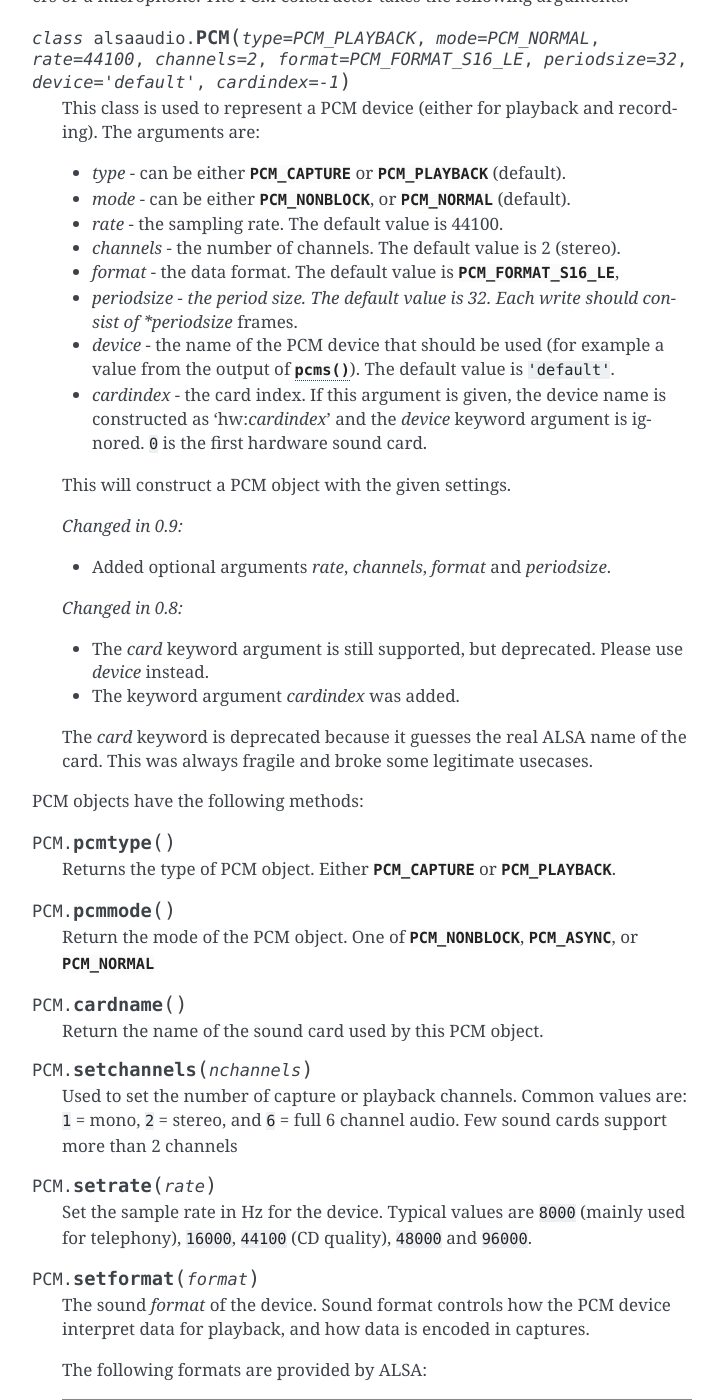
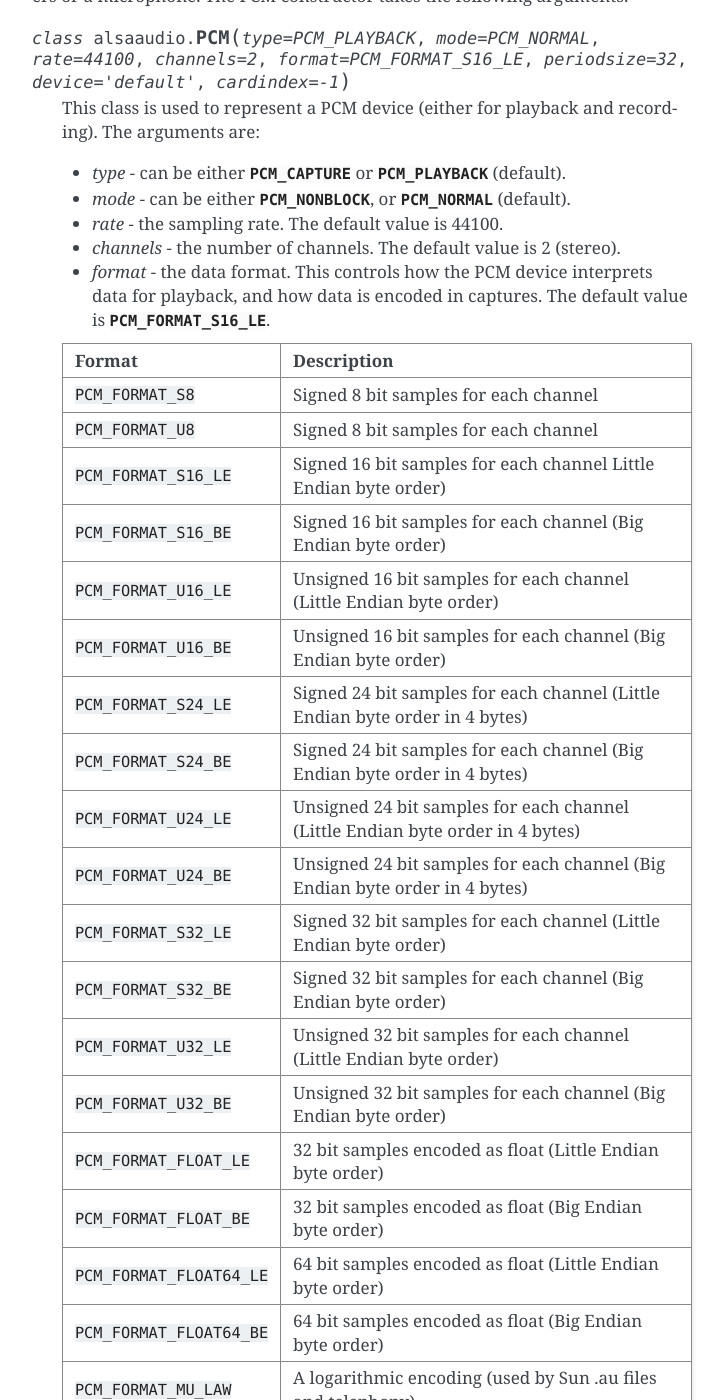
Before and after one commit to larsimmisch/pyalsaaudio, a Sphinx documentation site: the page built from doc/libalsaaudio.rst, in a window 1280 px wide and 1400 px high, scrolled down 1536 px. Shown: the whole window, without its empty margins (388-1112 px from the left). Built offline with Sphinx 7.4.7, drawn with Linux system fonts in a browser that asks for light colours; some of the changed text lies outside the part shown.

Commit message:
Update documentation

```diff
--- a/doc/libalsaaudio.rst
+++ b/doc/libalsaaudio.rst
@@ -63,7 +63,6 @@
    useful. If you want to see a list of available PCM devices, use :func:`pcms`
    instead.
 
-
 .. function:: mixers(cardindex=-1, device='default')
 
    List the available mixers. The arguments are:
@@ -119,76 +118,11 @@
      (default).
    * *rate* - the sampling rate. The default value is 44100.
    * *channels* - the number of channels. The default value is 2 (stereo).
-   * *format* - the data format. The default value is :const:`PCM_FORMAT_S16_LE`,
-   * *periodsize - the period size. The default value is 32. Each write should consist of *periodsize* frames.
-   * *device* - the name of the PCM device that should be used (for example
-     a value from the output of :func:`pcms`). The default value is
-     ``'default'``.
-   * *cardindex* - the card index. If this argument is given, the device name
-     is constructed as 'hw:*cardindex*' and
-     the `device` keyword argument is ignored.
-     ``0`` is the first hardware sound card.
-
-   This will construct a PCM object with the given settings.
-
-   *Changed in 0.9:*
-
-   - Added optional arguments `rate`, `channels`, `format` and `periodsize`.
-
-   *Changed in 0.8:*
-
-   - The `card` keyword argument is still supported,
-     but deprecated. Please use `device` instead.
-
-   - The keyword argument `cardindex` was added.
-
-   The `card` keyword is deprecated because it guesses the real ALSA
-   name of the card. This was always fragile and broke some legitimate usecases.
-
-
-PCM objects have the following methods:
-
-
-.. method:: PCM.pcmtype()
-
-   Returns the type of PCM object. Either :const:`PCM_CAPTURE` or
-   :const:`PCM_PLAYBACK`.
-
-
-.. method:: PCM.pcmmode()
-
-   Return the mode of the PCM object. One of :const:`PCM_NONBLOCK`,
-   :const:`PCM_ASYNC`, or :const:`PCM_NORMAL`
-
-
-.. method:: PCM.cardname()
-
-   Return the name of the sound card used by this PCM object.
-
-
-.. method:: PCM.setchannels(nchannels)
-
-   Used to set the number of capture or playback channels. Common
-   values are: ``1`` = mono, ``2`` = stereo, and ``6`` = full 6 channel audio.
-   Few sound cards support more than 2 channels
-
-
-.. method:: PCM.setrate(rate)
-
-   Set the sample rate in Hz for the device. Typical values are ``8000``
-   (mainly used for telephony), ``16000``, ``44100`` (CD quality),
-   ``48000`` and ``96000``.
-
-
-.. method:: PCM.setformat(format)
-
-   The sound *format* of the device. Sound format controls how the PCM device
-   interpret data for playback, and how data is encoded in captures.
-
-   The following formats are provided by ALSA:
+   * *format* - the data format. This controls how the PCM device interprets data for playback, and how data is encoded in captures.
+     The default value is :const:`PCM_FORMAT_S16_LE`.
 
    =========================  ===============
-          Format                Description
+        Format                Description
    =========================  ===============
    ``PCM_FORMAT_S8``          Signed 8 bit samples for each channel
    ``PCM_FORMAT_U8``          Signed 8 bit samples for each channel
@@ -219,14 +153,65 @@
    ``PCM_FORMAT_U24_3BE``     Unsigned 24 bit samples for each channel (Big Endian byte order in 3 bytes)
    =========================  ===============
 
+   * *periodsize* - the period size in frames. Each write should consist of *periodsize* frames. The default value is 32.
+   * *device* - the name of the PCM device that should be used (for example
+     a value from the output of :func:`pcms`). The default value is
+     ``'default'``.
+   * *cardindex* - the card index. If this argument is given, the device name
+     is constructed as 'hw:*cardindex*' and
+     the `device` keyword argument is ignored.
+     ``0`` is the first hardware sound card.
+
+   This will construct a PCM object with the given settings.
+
+   *Changed in 0.9:*
+
+   - Added the optional named parameters `rate`, `channels`, `format` and `periodsize`.
+
+   *Changed in 0.8:*
+
+   - The `card` keyword argument is still supported,
+     but deprecated. Please use `device` instead.
+
+   - The keyword argument `cardindex` was added.
+
+   The `card` keyword is deprecated because it guesses the real ALSA
+   name of the card. This was always fragile and broke some legitimate usecases.
+
+
+PCM objects have the following methods:
+
+.. method:: PCM.pcmtype()
+
+   Returns the type of PCM object. Either :const:`PCM_CAPTURE` or
+   :const:`PCM_PLAYBACK`.
+
+
+.. method:: PCM.pcmmode()
+
+   Return the mode of the PCM object. One of :const:`PCM_NONBLOCK`,
+   :const:`PCM_ASYNC`, or :const:`PCM_NORMAL`
+
+
+.. method:: PCM.cardname()
+
+   Return the name of the sound card used by this PCM object.
+
+.. method:: PCM.setchannels(nchannels)
+
+   .. deprecated:: 0.9 Use the `channels` named argument to :func:`PCM`.
+
+.. method:: PCM.setrate(rate)
+
+   .. deprecated:: 0.9 Use the `rate` named argument to :func:`PCM`.
+
+.. method:: PCM.setformat(format)
+
+   .. deprecated:: 0.9 Use the `format` named argument to :func:`PCM`.
 
 .. method:: PCM.setperiodsize(period)
 
-   Sets the actual period size in frames. Each write should consist of
-   exactly this number of frames, and each read will return this
-   number of frames (unless the device is in :const:`PCM_NONBLOCK` mode, in
-   which case it may return nothing at all)
-
+   .. deprecated:: 0.9 Use the `periodsize` named argument to :func:`PCM`.
 
 .. method:: PCM.read()
 
```
Also changed, not shown: 1 other file.
